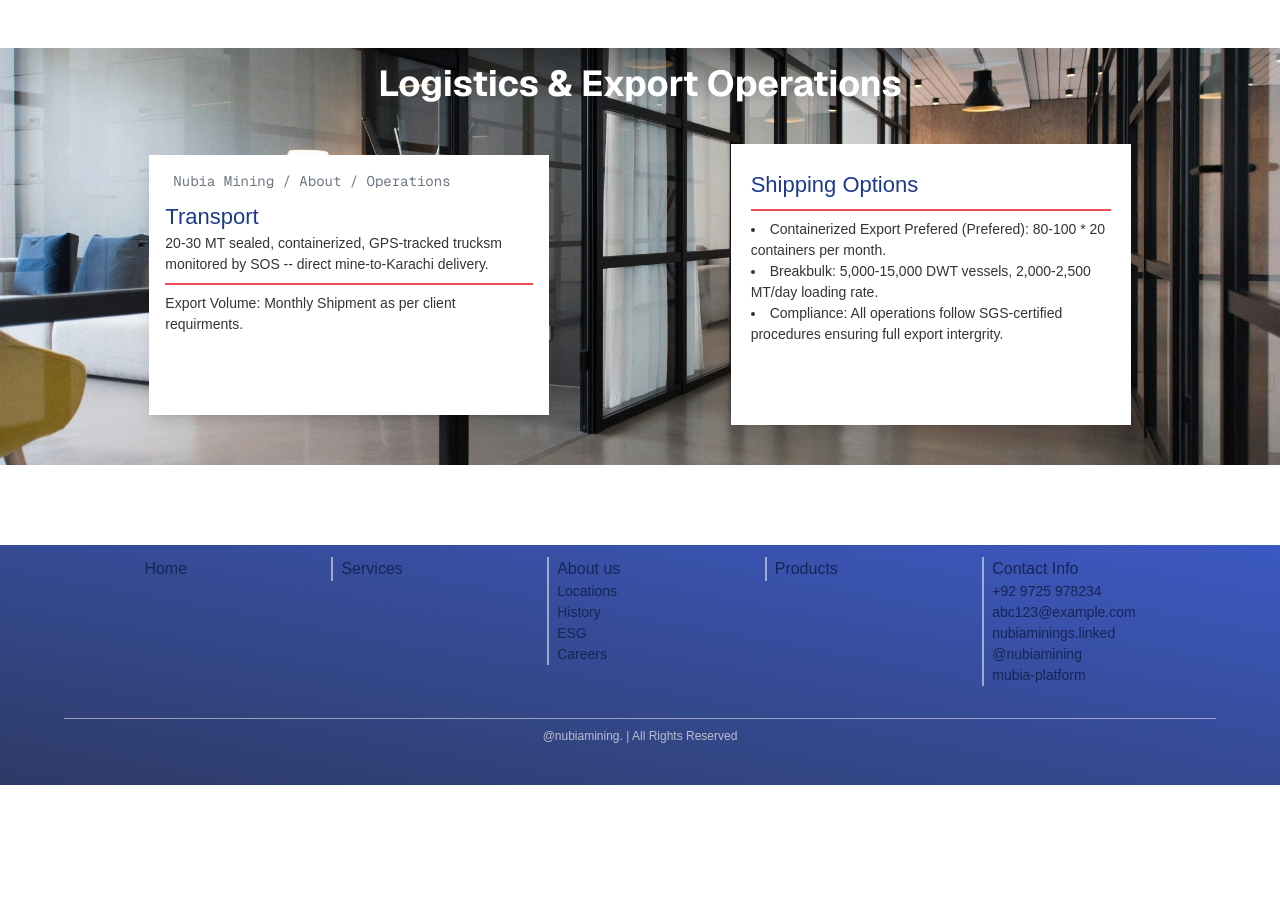
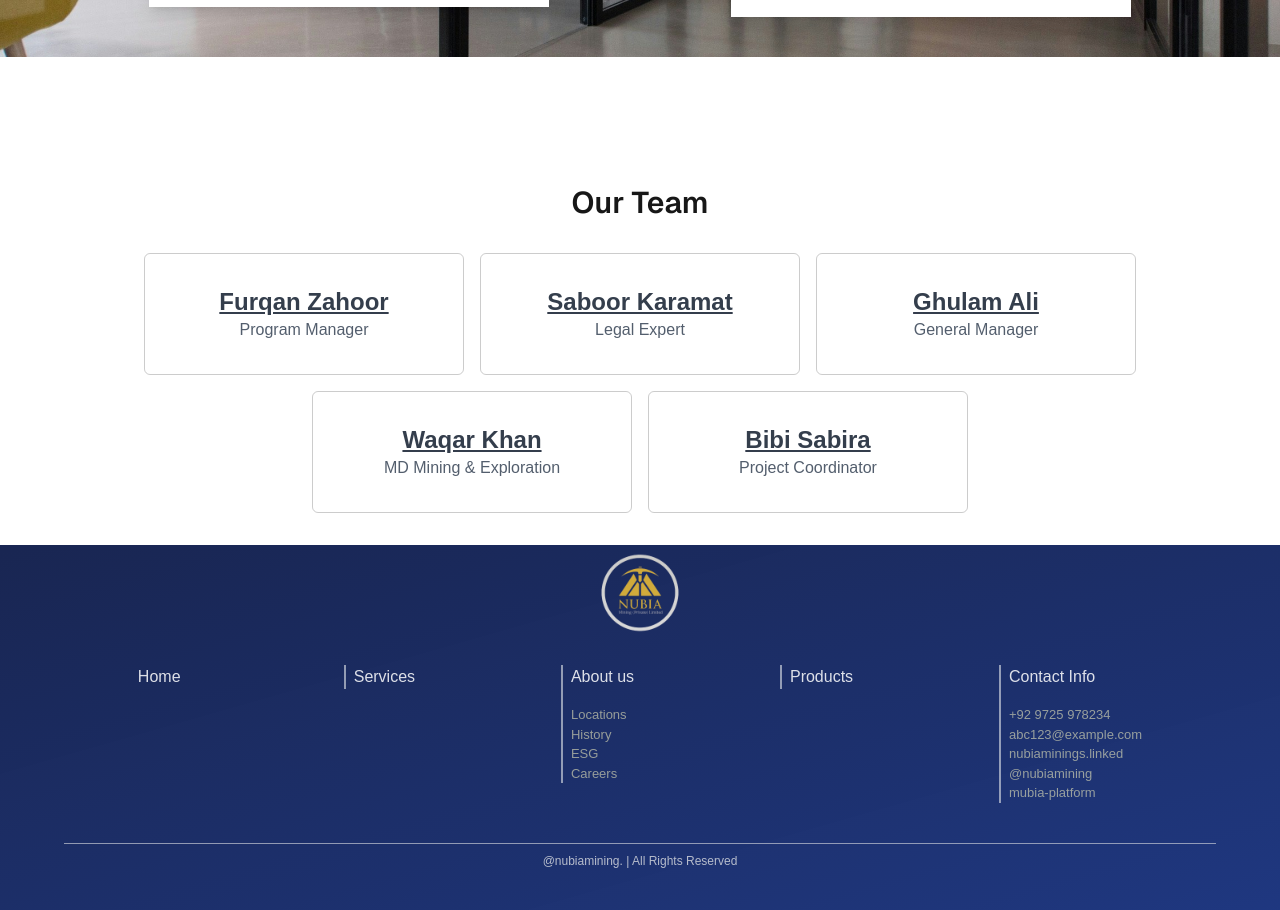
Before and after one commit to AsfarButt/Nubia-Mining-Clone, a Next.js app: page /About in a window 1280 px wide. Shown: the part 1400-2310 px from the top of the page. Before the commit the page ends 2185 px from the top, so only its background shows below. Built offline with nearby package versions, Linux system fonts and the light colour scheme; a web font is replaced by a local one.

Commit message:
Update 5

```diff
--- a/app/About/page.tsx
+++ b/app/About/page.tsx
@@ -21,31 +21,6 @@ export default function Page(){
             <h2 className="font-semibold mt-4">Delivering Excellence Through Innovation and Intergrity</h2>
             <p className="relative w-full md:w-[70%] lg:w-[60%] text-gray-800/90 text-[18px] mt-2">To responsibly explore, develop, and trade precious and strategic metals by upholding the highest standards  of integrity, transparency, and envirnomental stewardship. We aim to build lasting partnerships, strengthen global supply chains, and create sustainable value for industries, communnities, and stakeholders worldwide.</p>
 
-
-        {/* Our Team */}
-        <div className="relative py-6 w-full px-4 h-auto flex flex-row flex-wrap items-center justify-center">
-            <h1 className="relative w-full py-6 text-center font-sans text-3xl font-semibold">Our Team</h1>
-            <li className="list-none relative w-full md:w-80 md:p-8 h-auto p-2 m-2 rounded-md border border-black/20 hover:[box-shadow:0px_0px_10px_rgba(0,0,0,0.3)]">
-                <h1 className="underline text-gray-800/90 font-semibold md:text-center text-2xl">Furqan Zahoor</h1>
-                <h2 className="text-[16px] text-gray-600/95 md:text-center">Program Manager</h2>
-            </li>
-            <li className="list-none relative w-full md:w-80 md:p-8 h-auto p-2 m-2 rounded-md border border-black/20 hover:[box-shadow:0px_0px_10px_rgba(0,0,0,0.3)]">
-                <h1 className="underline text-gray-800/90 font-semibold md:text-center text-2xl">Saboor Karamat</h1>
-                <h2 className="text-[16px] text-gray-600/95 md:text-center">Legal Expert</h2>
-            </li>
-            <li className="list-none relative w-full md:w-80 md:p-8 h-auto p-2 m-2 rounded-md border border-black/20 hover:[box-shadow:0px_0px_10px_rgba(0,0,0,0.3)]">
-                <h1 className="underline text-gray-800/90 font-semibold md:text-center text-2xl">Ghulam Ali</h1>
-                <h2 className="text-[16px] text-gray-600/95 md:text-center">General Manager</h2>
-            </li>
-            <li className="list-none relative w-full md:w-80 md:p-8 h-auto p-2 m-2 rounded-md border border-black/20 hover:[box-shadow:0px_0px_10px_rgba(0,0,0,0.3)]">
-                <h1 className="underline text-gray-800/90 font-semibold md:text-center text-2xl">Waqar Khan</h1>
-                <h2 className="text-[16px] text-gray-600/95 md:text-center">MD Mining & Exploration</h2>
-            </li>
-            <li className="list-none relative w-full md:w-80 md:p-8 h-auto p-2 m-2 rounded-md border border-black/20 hover:[box-shadow:0px_0px_10px_rgba(0,0,0,0.3)]">
-                <h1 className="underline text-gray-800/90 font-semibold md:text-center text-2xl">Bibi Sabira</h1>
-                <h2 className="text-[16px] text-gray-600/95 md:text-center">Project Coordinator</h2>
-            </li>
-        </div>
         </div>
 
         <div className="relative w-full my-20 h-auto bg-[url('/aboutimg3.jpg')] bg-cover bg-center flex flex-col items-center justify-center">
@@ -68,5 +43,32 @@ export default function Page(){
             </div>
 
         </div>
+
+        <div className="relative w-full px-4 md:px-8 lg:px-16 bg-white">
+            {/* Our Team */}
+            <div className="relative py-6 w-full px-4 h-auto flex flex-row flex-wrap items-center justify-center">
+                <h1 className="relative w-full py-6 text-center font-sans text-3xl font-semibold">Our Team</h1>
+                <li className="list-none relative w-full md:w-80 md:p-8 h-auto p-2 m-2 rounded-md border border-black/20 hover:[box-shadow:0px_0px_10px_rgba(0,0,0,0.3)]">
+                    <h1 className="underline text-gray-800/90 font-semibold md:text-center text-2xl">Furqan Zahoor</h1>
+                    <h2 className="text-[16px] text-gray-600/95 md:text-center">Program Manager</h2>
+                </li>
+                <li className="list-none relative w-full md:w-80 md:p-8 h-auto p-2 m-2 rounded-md border border-black/20 hover:[box-shadow:0px_0px_10px_rgba(0,0,0,0.3)]">
+                    <h1 className="underline text-gray-800/90 font-semibold md:text-center text-2xl">Saboor Karamat</h1>
+                    <h2 className="text-[16px] text-gray-600/95 md:text-center">Legal Expert</h2>
+                </li>
+                <li className="list-none relative w-full md:w-80 md:p-8 h-auto p-2 m-2 rounded-md border border-black/20 hover:[box-shadow:0px_0px_10px_rgba(0,0,0,0.3)]">
+                    <h1 className="underline text-gray-800/90 font-semibold md:text-center text-2xl">Ghulam Ali</h1>
+                    <h2 className="text-[16px] text-gray-600/95 md:text-center">General Manager</h2>
+                </li>
+                <li className="list-none relative w-full md:w-80 md:p-8 h-auto p-2 m-2 rounded-md border border-black/20 hover:[box-shadow:0px_0px_10px_rgba(0,0,0,0.3)]">
+                    <h1 className="underline text-gray-800/90 font-semibold md:text-center text-2xl">Waqar Khan</h1>
+                    <h2 className="text-[16px] text-gray-600/95 md:text-center">MD Mining & Exploration</h2>
+                </li>
+                <li className="list-none relative w-full md:w-80 md:p-8 h-auto p-2 m-2 rounded-md border border-black/20 hover:[box-shadow:0px_0px_10px_rgba(0,0,0,0.3)]">
+                    <h1 className="underline text-gray-800/90 font-semibold md:text-center text-2xl">Bibi Sabira</h1>
+                    <h2 className="text-[16px] text-gray-600/95 md:text-center">Project Coordinator</h2>
+                </li>
+            </div>
+        </div>
     </div>)
 }
--- a/app/footer.tsx
+++ b/app/footer.tsx
@@ -1,25 +1,34 @@
+
+
+
 
 
 
 export default function Footer(){
 
-    return(<div className="w-full h-auto z-5 min-h-36 bg-linear-to-tr from-blue-950/90 to-blue-800/85 flex flex-col items-center justify-center">
-        <div className="relative w-full flex items-start justify-evenly pt-3">
-            <a className="cursor-pointer list-none text-blue-950 font-medium hover:text-white/95 hover:font-normal" href="/Home">Home</a>
-            <li className="cursor-pointer list-none text-blue-950 font-medium hover:text-white/95 hover:font-normal border-l-2 border-gray-200/60 pl-2">Services</li>
-            <a className="cursor-pointer list-none text-blue-950 font-medium hover:text-white/95 hover:font-normal border-l-2 border-gray-200/60 pl-2" href="/About">About us
-            <li className="cursor-pointer text-[14px] text-blue-950 hover:text-gray-950/95">Locations</li>
-            <li className="cursor-pointer text-[14px] text-blue-950 hover:text-gray-950/95">History</li>
-            <li className="cursor-pointer text-[14px] text-blue-950 hover:text-gray-950/95">ESG</li>
-            <li className="cursor-pointer text-[14px] text-blue-950 hover:text-gray-950/95">Careers</li>
+
+
+
+    return(<div className="w-full h-auto z-5 min-h-36 bg-linear-to-tl from-blue-900/85 to-blue-950/90 backdrop-brightness-20 flex flex-col justify-center items-center">
+        <div className="relative w-full h-auto flex justify-center">
+        <img src="/brandlogo.png" alt="Logo Image" className="w-25 h-25" />
+        </div>
+        <div className="relative w-full flex flex-row flex-wrap items-start justify-evenly pt-3">
+            <a className="cursor-pointer list-none min-w-15 m-2 text-white/85 font-medium hover:text-yellow-500/85 hover:font-normal" href="/Home">Home</a>
+            <li className="cursor-pointer list-none min-w-15 m-2 text-white/85 font-medium hover:text-yellow-500/85 hover:font-normal md:border-l-2 md:border-gray-200/60 pl-2">Services</li>
+            <a className="cursor-pointer list-none min-w-15 m-2 text-white/85 font-medium hover:text-yellow-500/85 hover:font-normal md:border-l-2 md:border-gray-200/60 pl-2" href="/About">About us
+            <li className="cursor-pointer mt-4 text-[13px] text-yellow-100/55 hover:text-white/85">Locations</li>
+            <li className="cursor-pointer text-[13px] text-yellow-100/55 hover:text-white/85">History</li>
+            <li className="cursor-pointer text-[13px] text-yellow-100/55 hover:text-white/85">ESG</li>
+            <li className="cursor-pointer text-[13px] text-yellow-100/55 hover:text-white/85">Careers</li>
             </a>
-            <a className="cursor-pointer list-none text-blue-950 font-medium hover:text-white/95 hover:font-normal border-l-2 border-gray-200/60 pl-2" href="/Products">Products</a>
-            <a className="cursor-pointer list-none text-blue-950 font-medium hover:text-white/95 hover:font-normal border-l-2 border-gray-200/60 pl-2">Contact Info
-            <li className="cursor-pointer text-[14px] text-blue-950 hover:text-gray-950/90">+92 9725 978234</li>
-            <li className="cursor-pointer text-[14px] text-blue-950 hover:text-gray-950/90">abc123@example.com</li>
-            <li className="cursor-pointer text-[14px] text-blue-950 hover:text-gray-950/90">nubiaminings.linked</li>
-            <li className="cursor-pointer text-[14px] text-blue-950 hover:text-gray-950/90">@nubiamining</li>
-            <li className="cursor-pointer text-[14px] text-blue-950 hover:text-gray-950/90">mubia-platform</li>
+            <a className="cursor-pointer list-none min-w-15 m-2 text-white/85 font-medium hover:text-yellow-500/85 hover:font-normal md:border-l-2 md:border-gray-200/60 pl-2" href="/Products">Products</a>
+            <a className="cursor-pointer list-none min-w-15 m-2 text-white/85 font-medium hover:text-yellow-500/85 hover:font-normal md:border-l-2 md:border-gray-200/60 pl-2">Contact Info
+            <li className="cursor-pointer mt-4 text-[13px] text-yellow-100/55 hover:text-white/85">+92 9725 978234</li>
+            <li className="cursor-pointer text-[13px] text-yellow-100/55 hover:text-white/85">abc123@example.com</li>
+            <li className="cursor-pointer text-[13px] text-yellow-100/55 hover:text-white/85">nubiaminings.linked</li>
+            <li className="cursor-pointer text-[13px] text-yellow-100/55 hover:text-white/85">@nubiamining</li>
+            <li className="cursor-pointer text-[13px] text-yellow-100/55 hover:text-white/85">mubia-platform</li>
             </a>
         </div>
         <div className="relative w-[90%] border-t md:text-[12px] border-gray-300/65 h-auto text-center text-gray-300/85 text-[10px] mt-8 py-2 pb-10">@nubiamining. |  All Rights Reserved</div>
--- a/app/page.tsx
+++ b/app/page.tsx
@@ -12,7 +12,7 @@ export default function Page(){
             <h1 className="absolute top-2 left-4 text-gray-600/80 font-mono p-2 text-[14px]">Nubia Mining</h1>
             <h1 className="onstartanimation delay-200 font-bold font-sans text-blue-900/95 text-[24px] text-center">Nubia Mining: Sourcing the Metals and Minerals that Move the World</h1>
             <div className="onstartanimation delay-300 relative my-2 w-[90%] h-0.5 bg-red-600/80" />
-            <p className="onstartanimation delay-500 text-center text-[14px] font-sans">From exploration and mining to trading and marketing, we provide critical sourcing solutions for the ferroalloy, metal, mineral, mining and energy industries that power modern life.</p>
+            <p className="onstartanimation delay-500 text-center text-[14px] font-sans text-black/85">From exploration and mining to trading and marketing, we provide critical sourcing solutions for the ferroalloy, metal, mineral, mining and energy industries that power modern life.</p>
             <a href="/About" className="onstartanimation px-4 py-2 mt-4 text-[20px] font-bold text-white rounded-lg bg-red-600/85">Learn More About Nubia Mining</a>
         </div>
         </div>
```
Also changed, not shown: app/Home/page.tsx (+5 -5 lines), app/Products/page.tsx (+13 -11 lines).
